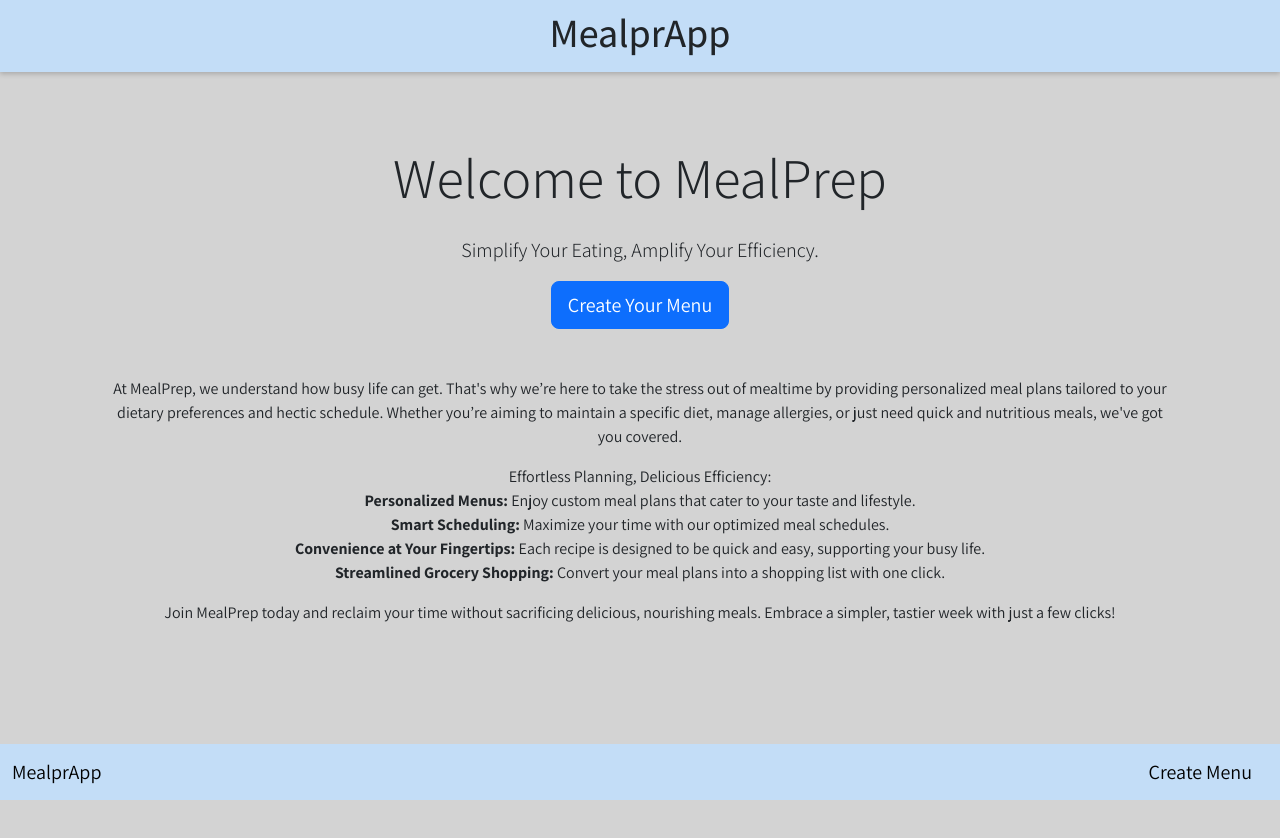
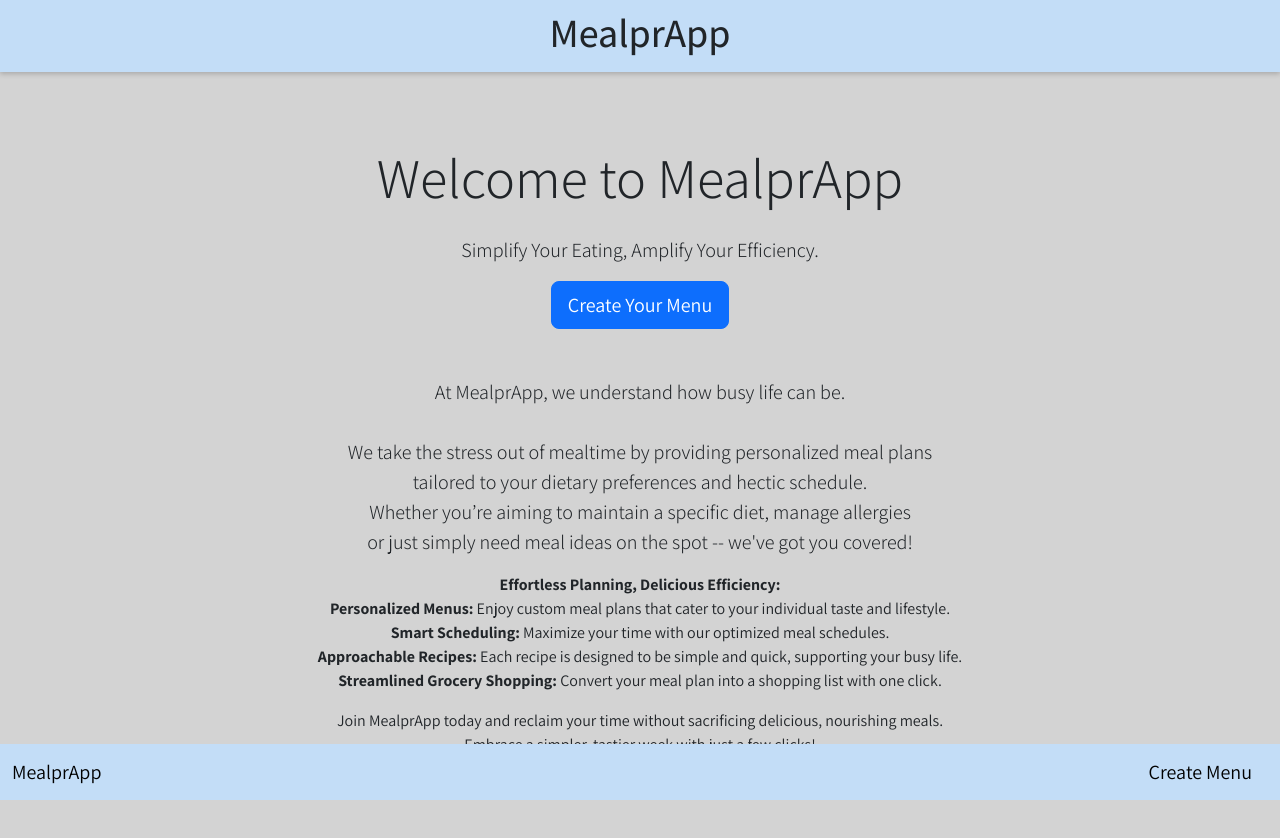
Before and after one commit to Hainebach/MealprApp, a Next.js app: page / in a window 1280 px wide. Shown: the top 838 px of the page. Before the commit the page ends 800 px from the top, so only its background shows below. Built offline with nearby package versions, Linux system fonts and the light colour scheme.

Commit message:
home page text

```diff
--- a/component/UserInputForm/UserInputForm.js
+++ b/component/UserInputForm/UserInputForm.js
@@ -142,7 +142,9 @@ export default function UserInputForm({ onMenuData }) {
             <option value="hindu">hindu</option>
           </select>
           <br />
-          <button type="submit">Generate</button>
+          <button type="submit" className="btn btn-success">
+            Generate
+          </button>
         </>
       )}
     </form>
--- a/src/pages/index.js
+++ b/src/pages/index.js
@@ -5,7 +5,7 @@ export default function Home() {
   return (
     <Layout>
       <div className="container mt-5">
-        <h1 className="display-4 text-center mb-4">Welcome to MealPrep</h1>
+        <h1 className="display-4 text-center mb-4">Welcome to MealprApp</h1>
         <p className="lead text-center">
           Simplify Your Eating, Amplify Your Efficiency.
         </p>
@@ -14,38 +14,42 @@ export default function Home() {
             Create Your Menu
           </Link>
         </div>
-        <p className="text-center">
-          At MealPrep, we understand how busy life can get. That's why we’re
-          here to take the stress out of mealtime by providing personalized meal
-          plans tailored to your dietary preferences and hectic schedule.
-          Whether you’re aiming to maintain a specific diet, manage allergies,
-          or just need quick and nutritious meals, we've got you covered.
+        <p className="lead text-center">
+          At MealprApp, we understand how busy life can be. <br />
+          <br />
+          We take the stress out of mealtime by providing personalized meal
+          plans <br />
+          tailored to your dietary preferences and hectic schedule.
+          <br /> Whether you’re aiming to maintain a specific diet, manage
+          allergies
+          <br /> or just simply need meal ideas on the spot -- we've got you
+          covered!
         </p>
         <div className="text-center">
-          Effortless Planning, Delicious Efficiency:
-          <ul className="list-unstyled">
+          <strong>Effortless Planning, Delicious Efficiency:</strong>
+          <ul className="list-unstyled ">
             <li>
               <strong>Personalized Menus:</strong> Enjoy custom meal plans that
-              cater to your taste and lifestyle.
+              cater to your individual taste and lifestyle.
             </li>
             <li>
               <strong>Smart Scheduling:</strong> Maximize your time with our
               optimized meal schedules.
             </li>
             <li>
-              <strong>Convenience at Your Fingertips:</strong> Each recipe is
-              designed to be quick and easy, supporting your busy life.
+              <strong>Approachable Recipes:</strong> Each recipe is designed to
+              be simple and quick, supporting your busy life.
             </li>
             <li>
               <strong>Streamlined Grocery Shopping:</strong> Convert your meal
-              plans into a shopping list with one click.
+              plan into a shopping list with one click.
             </li>
           </ul>
         </div>
         <p className="text-center">
-          Join MealPrep today and reclaim your time without sacrificing
-          delicious, nourishing meals. Embrace a simpler, tastier week with just
-          a few clicks!
+          Join MealprApp today and reclaim your time without sacrificing
+          delicious, nourishing meals. <br />
+          Embrace a simpler, tastier week with just a few clicks!
         </p>
       </div>
     </Layout>
```
